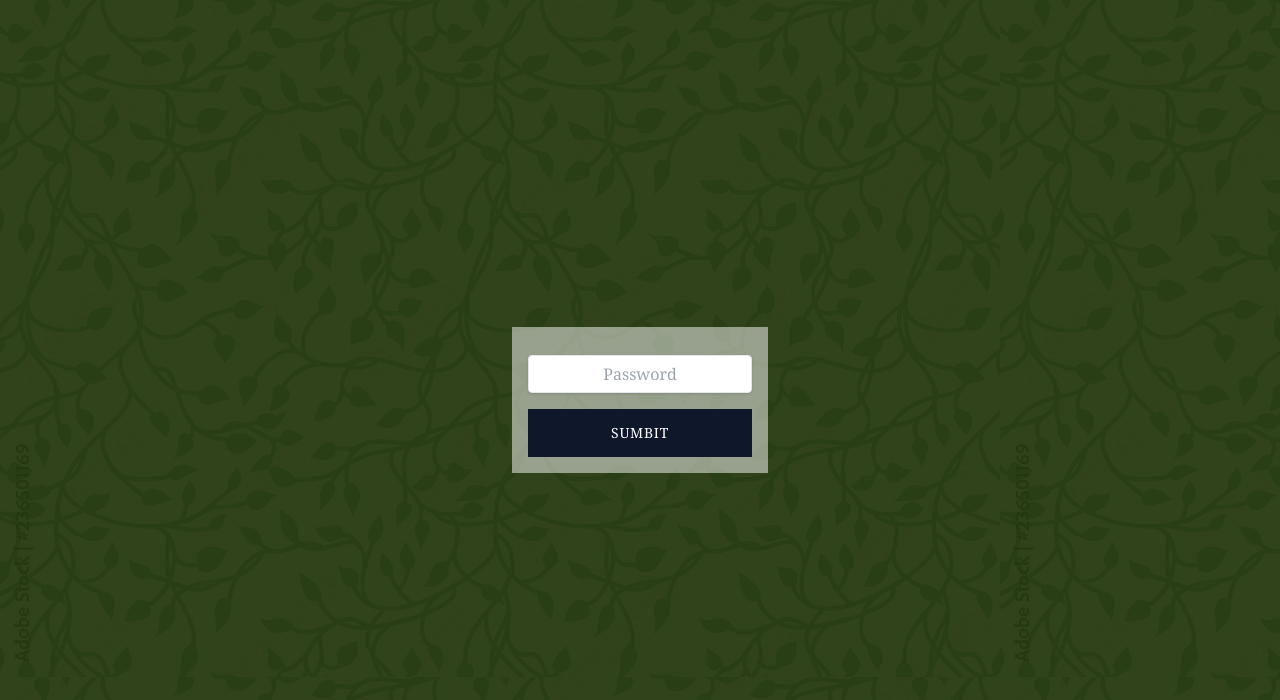
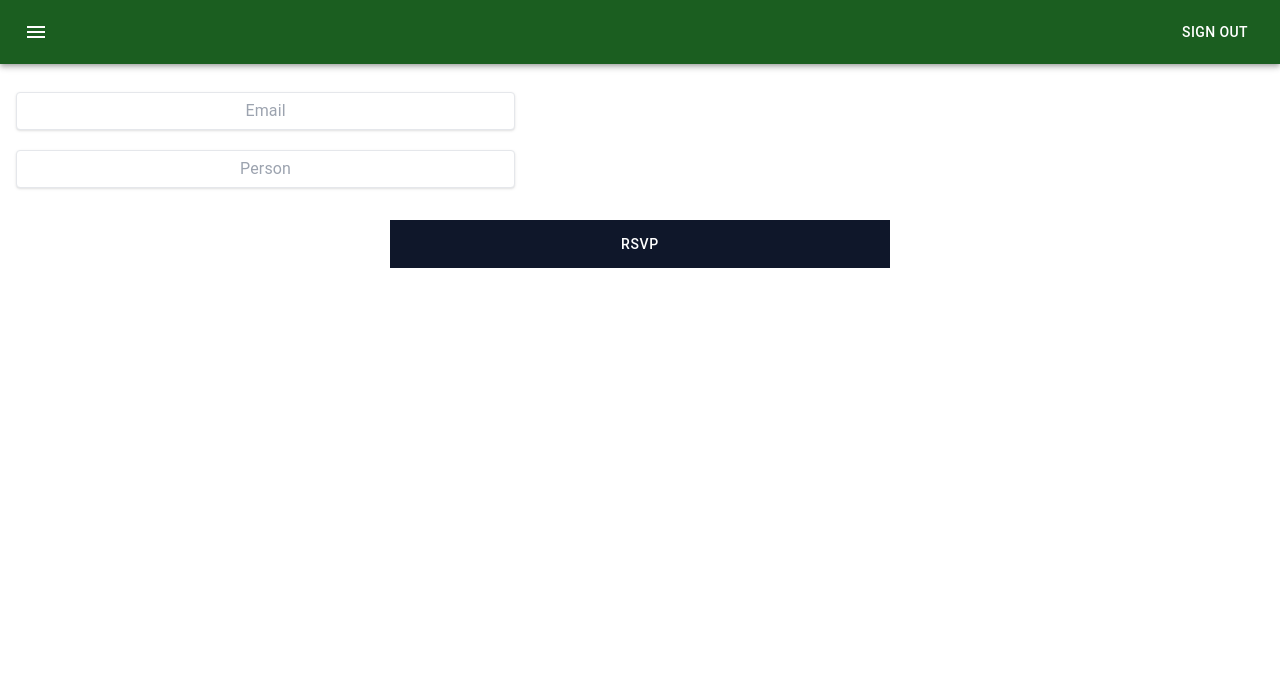
Before and after one commit to asher-kilner/website, a React (Create React App) app: page /RSVP in a window 1280 px wide. Before the commit this address led to /login. Shown: the top 700 px of the page. Built offline with nearby package versions, Linux system fonts and the light colour scheme.

Commit message:
wip on navigation and improvements

```diff
--- a/src/App.tsx
+++ b/src/App.tsx
@@ -2,13 +2,14 @@ import React, { useEffect, useState } from 'react';
 import Header from './Components/Header'
 import Footer from './Components/Footer'
 import RSVPForm from './Components/RSVPForm'
-import { Navigate } from "react-router-dom";
+import { Navigate, useNavigate } from "react-router-dom";
 import './index.css'
 import { Button, CssBaseline, ThemeProvider } from '@mui/material';
 import { appTheme } from 'themes/theme';
 
 
 function App() {
+    const navigate = useNavigate();
     const [authenticated, setauthenticated] = useState(null);
     useEffect(() => {
         const loggedInUser = localStorage.getItem("authenticated");
@@ -16,30 +17,26 @@ function App() {
             setauthenticated(loggedInUser);
         } else {
             setauthenticated('false');
+            navigate('/login')
         }
     }, []);
-    if (authenticated == 'false') {
-        console.log(authenticated)
-        return <Navigate replace to="/login" />;
-    } else {
+    const handleRSVP = () => {
+        navigate("/RSVP");
+    }
     return (
         <ThemeProvider theme={appTheme}>
             <CssBaseline enableColorScheme />
             <div>
                 <Header/>
-                    <RSVPForm/>
                 <h1>Asher loves chelsea lots and lots X</h1>
-                    <Button color="primary" variant="contained">
-                    Primary
-                    </Button>
-                    <Button color="secondary" variant="contained">
-                    Secondary
+                <Button color="primary" variant="contained" onClick={handleRSVP}>
+                RSVP
                 </Button>
                 <Footer/>
             </div>
         </ThemeProvider>
     );
-    }
+
 }
 
 export default App;
--- a/src/Components/Accomodation.tsx
+++ b/src/Components/Accomodation.tsx
@@ -1,11 +1,15 @@
+import { CssBaseline, ThemeProvider } from "@mui/material";
 import React from "react";
+import { appTheme } from "themes/theme";
+import Header from "./Header";
 
 function Accomodation() {
     return(
-        <div>
+        <ThemeProvider theme={appTheme}>
+            <CssBaseline enableColorScheme />
+            <Header/>
             accomodation
-        </div>
-
+        </ThemeProvider>
     )
 }
 
--- a/src/Components/Header.tsx
+++ b/src/Components/Header.tsx
@@ -2,12 +2,14 @@ import { AppBar, Box, Button, Divider, Drawer, IconButton, List, ListItem, ListI
 import MenuIcon from '@mui/icons-material/Menu';
 import GiteIcon from '@mui/icons-material/Gite';
 import BedIcon from '@mui/icons-material/Bed';
-import { Link } from "react-router-dom";
+import RsvpIcon from '@mui/icons-material/Rsvp';
+import HomeIcon from '@mui/icons-material/Home';
+import { Link, useNavigate } from "react-router-dom";
 import ViewListIcon from '@mui/icons-material/ViewList';
 import React from "react";
-import Navigation from "./Navigation"
 
 function Header(){
+    const navigate = useNavigate();
     const [anchorEl, setAnchorEl] = React.useState<null | HTMLElement>(null);
     const open = Boolean(anchorEl);
     const handleClick = (event: React.MouseEvent<HTMLButtonElement>) => {
@@ -16,9 +18,12 @@ function Header(){
     const handleClose = () => {
         setAnchorEl(null);
     };
+    const signOut = () => {
+        localStorage.setItem("authenticated", 'false');
+        navigate("/login");
+    }
     return(
         <header>
-            {/* <Navigation/> */}
             <Box sx={{ flexGrow: 1 }}>
                 <AppBar position="static">
                     <Toolbar>
@@ -35,7 +40,7 @@ function Header(){
                     <Typography variant="h6" component="div" sx={{ flexGrow: 1 }}>
 
                     </Typography>
-                    <Button color="inherit">Sign Out</Button>
+                    <Button color="inherit" onClick={signOut}>Sign Out</Button>
                     </Toolbar>
                 </AppBar>
             </Box>
@@ -52,6 +57,14 @@ function Header(){
                             <ListItemText disableTypography className="text-center font-bold" primary='Navigation'/>
                         </ListItem>
                         <Divider />
+                        <ListItem key='home' disablePadding component={Link} to="/home">
+                            <ListItemButton>
+                                <ListItemIcon>
+                                    <HomeIcon/>
+                                </ListItemIcon>
+                                <ListItemText primary='Home' />
+                            </ListItemButton>
+                        </ListItem>
                         <ListItem key='venue' disablePadding component={Link} to="/venue">
                             <ListItemButton>
                                 <ListItemIcon>
@@ -76,6 +89,14 @@ function Header(){
                                 <ListItemText primary='Order Of Service' />
                             </ListItemButton>
                         </ListItem>
+                        <ListItem key='RSVP' disablePadding component={Link} to="/RSVP">
+                            <ListItemButton>
+                                <ListItemIcon>
+                                    <RsvpIcon/>
+                                </ListItemIcon>
+                                <ListItemText primary='RSVP' />
+                            </ListItemButton>
+                        </ListItem>
                     </List>
                 </Box>
             </Drawer>
--- a/src/Components/Navigation.tsx
+++ /dev/null
@@ -1,58 +0,0 @@
-import React, { useState } from "react";
-import { FontAwesomeIcon } from '@fortawesome/react-fontawesome'
-import { faBars } from '@fortawesome/free-solid-svg-icons'
-import { useTransition, animated } from 'react-spring'
-
-// className="fixed bg-white top-0  left-0 w-2/6 h-full z-50 shadow">
-//className="bg-[rgb(0,0,0,0.5)] fixed top-0 left-0 w-full h-full z-50"
-function Navigation(){
-    const [showMenu, setShowMenu] = useState(false)
-    const maskTransitions = useTransition(showMenu, {
-        from: { opacity: 0 },
-        enter: { opacity: 1 },
-        leave: { opacity: 0 },
-        delay: 200,
-    })
-    const menuTransitions = useTransition(showMenu, {
-        from: { opacity: 0, transform: 'translateX(-100%)' },
-        enter: { opacity: 1, transform: 'translateX(0%)' },
-        leave: { opacity: 0 , transform: 'translateX(-100%)'},
-        delay: 200,
-    })
-
-    return(
-        <nav>
-            <span className="text-xl">
-                <FontAwesomeIcon
-                icon={faBars}
-                onClick={() => setShowMenu(!showMenu)}
-                />
-            </span>
-
-            {maskTransitions(
-                (styles, item) => item &&
-                <animated.div
-                    style={styles}
-                    className="bg-[rgb(0,0,0,0.5)] fixed top-0 left-0 w-full h-full z-50"
-                    onClick={() => setShowMenu(false)}/>
-                )}
-
-            {menuTransitions(
-                (styles, item) => item &&
-                <animated.div
-                    style={styles}
-                    className="fixed bg-white top-0  left-0 w-2/6 h-full z-50 shadow">
-                        <div className="p-4 text-center border-2">
-                            Navigation
-                        </div>
-                        <div className="divide-y">
-                            <div className="p-3 hover:bg-green-900">venue</div>
-                            <div className="p-3 hover:bg-green-900">accomodation</div>
-                        </div>
-                </animated.div>
-            )}
-        </nav>
-    )
- }
-
- export default Navigation
--- a/src/Components/OrderOfService.tsx
+++ b/src/Components/OrderOfService.tsx
@@ -1,10 +1,15 @@
+import { CssBaseline, ThemeProvider } from "@mui/material";
 import React from "react";
+import { appTheme } from "themes/theme";
+import Header from "./Header";
 
 function OrderOfService() {
     return(
-        <div>
+        <ThemeProvider theme={appTheme}>
+            <CssBaseline enableColorScheme />
+            <Header/>
             order of service
-        </div>
+        </ThemeProvider>
 
     )
 }
--- a/src/Components/RSVPForm.tsx
+++ b/src/Components/RSVPForm.tsx
@@ -1,8 +1,10 @@
 import * as React from "react";
 import Snackbar from '@mui/material/Snackbar';
 import MuiAlert, { AlertProps } from '@mui/material/Alert';
-import Navigation from "./Navigation"
 import Alert from "@mui/material/Alert";
+import Header from "./Header";
+import { CssBaseline, ThemeProvider } from "@mui/material";
+import { appTheme } from "themes/theme";
 
 function RSVPForm(){
     const [open, setOpen] = React.useState(false);
@@ -24,7 +26,11 @@ function RSVPForm(){
     };
 
     return(
-        <div className="h- b bg-regal-blue">
+        <ThemeProvider theme={appTheme}>
+            <CssBaseline enableColorScheme />
+            <Header/>
+
+
             <form className="flex-auto p-4"onSubmit={handleSubmit}>
                 <div className="flex pt-3 mb-2 w-2/5">
                     <input className="shadow appearance-none border rounded w-full py-2 px-3 text-gray-700 leading-tight focus:outline-none focus:shadow-outline" onChange={e => setEmail(e.target.value)} id="password" type="text" placeholder="Email"/>
@@ -45,7 +51,7 @@ function RSVPForm(){
                     This is a success message!
                 </Alert>
             </Snackbar>
-        </div>
+        </ThemeProvider>
     );
 };
 
--- a/src/Components/Venue.tsx
+++ b/src/Components/Venue.tsx
@@ -1,10 +1,15 @@
+import { CssBaseline, ThemeProvider } from "@mui/material";
 import React from "react";
+import { appTheme } from "themes/theme";
+import Header from "./Header";
 
 function Venue() {
     return(
-        <div>
-            venue
-        </div>
+        <ThemeProvider theme={appTheme}>
+            <CssBaseline enableColorScheme />
+            <Header/>
+            Venue
+        </ThemeProvider>
 
     )
 }
--- a/src/index.tsx
+++ b/src/index.tsx
@@ -7,6 +7,7 @@ import Login from "./Components/Login";
 import OrderOfService from 'Components/OrderOfService';
 import Venue from 'Components/Venue';
 import Accomodation from 'Components/Accomodation';
+import RSVPForm from 'Components/RSVPForm';
 const root = ReactDOM.createRoot(document.getElementById("root"));
 root.render(
   <React.StrictMode>
@@ -17,6 +18,7 @@ root.render(
         <Route path="/venue" element={<Venue />}/>
         <Route path="/accomodation" element={<Accomodation />}/>
         <Route path="/order_of_service" element={<OrderOfService />}/>
+        <Route path="/RSVP" element={<RSVPForm />}/>
         <Route
             path="*"
             element={<Navigate to="/home" replace />}
--- a/src/themes/theme.ts
+++ b/src/themes/theme.ts
@@ -2,16 +2,18 @@ import { blue, green, pink, purple } from "@mui/material/colors"
 import { createTheme } from "@mui/material/styles"
 
 export const appTheme = createTheme({
-  palette: {
-    primary: {
-        light: blue[300],
-        main: purple[500],
-        dark: blue[700],
+    palette: {
+        primary: {
+          light: '#487e4c',
+          main: '#1b5e20',
+          dark: '#124116',
+          contrastText: '#fff',
+        },
+        secondary: {
+          light: '#b7deb8',
+          main: '#a5d6a7',
+          dark: '#739574',
+          contrastText: '#000',
+        },
       },
-      secondary: {
-        light: pink[300],
-        main: '#11cb5f',
-        dark: pink[700],
-      },
-  },
 });
```
Also changed, not shown: src/tailwind.css. Lines whose indentation alone changed are shown as unchanged.
